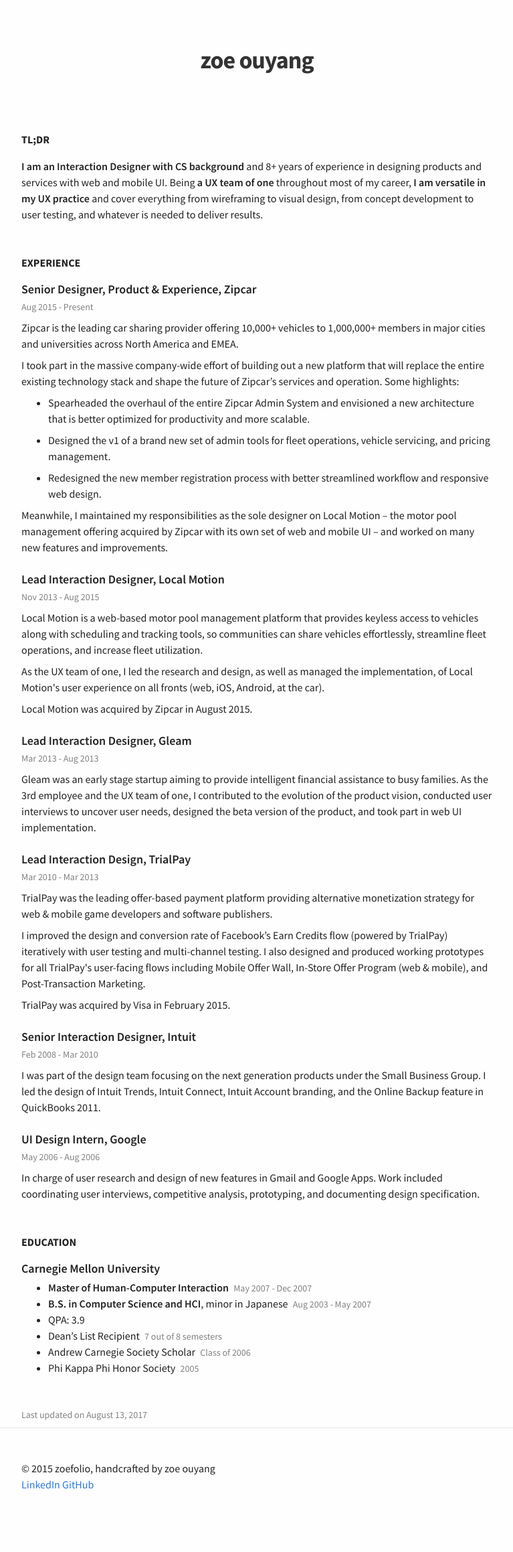
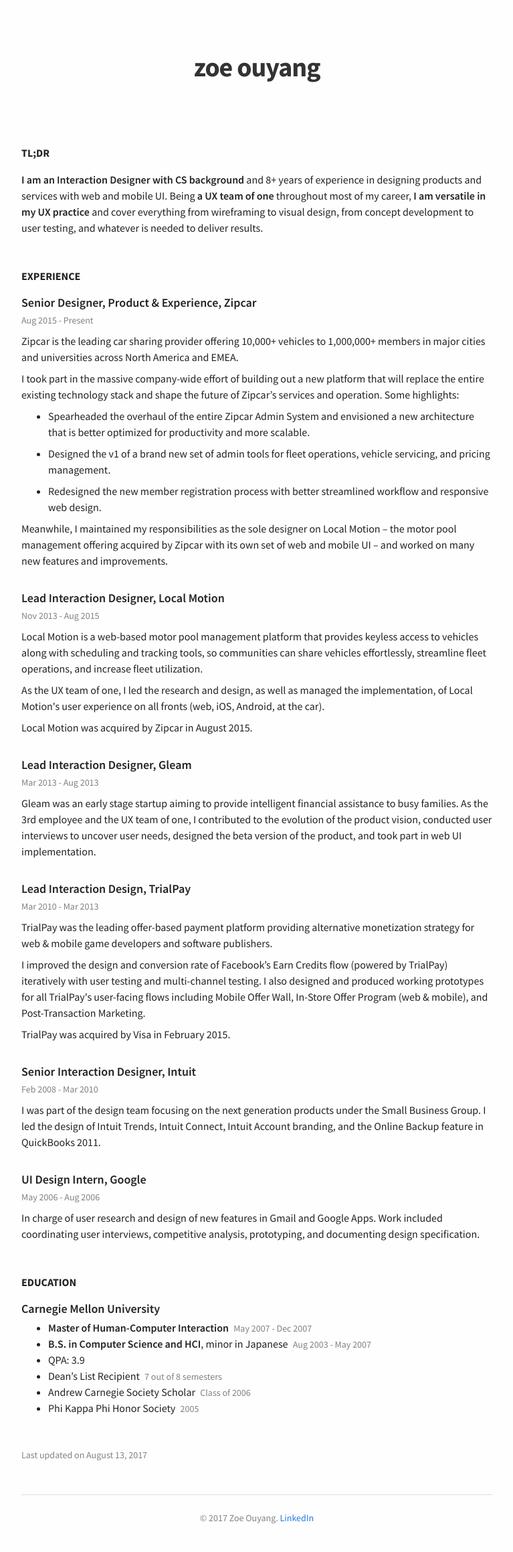
Before and after one commit to orzoe/zoefolio, a Jekyll site: the page built from index.html, in a window 1280 px wide. Shown: the whole page at 67% size, without its empty margins (256-1023 px from the left). Built offline with Jekyll 4.4.1, drawn with Linux system fonts in a browser that asks for light colours; before the commit the page ends 2276 px from its top, so only the background shows below that.

Commit message:
footer and header style tweaks

```diff
--- a/_includes/footer.html
+++ b/_includes/footer.html
@@ -1,7 +1,8 @@
 <footer class="site-footer">
   <div class="container">
-    &copy; 2015 zoefolio, handcrafted by zoe ouyang<br>
-    <a href="https://www.linkedin.com/in/orzoe" target="_blank" title="LinkedIn">LinkedIn</a>
-    <a href="https://github.com/orzoe/zoefolio" target="_blank" title="GitHub">GitHub</a>
+  	<div class="footer-content">
+    	&copy; 2017 Zoe Ouyang.
+    	<a href="https://www.linkedin.com/in/orzoe" target="_blank" title="LinkedIn">LinkedIn</a>
+    </div>
   </div>
 </footer>
--- a/_sass/_layout.scss
+++ b/_sass/_layout.scss
@@ -5,12 +5,12 @@
 }
 
 .site-title {
-    font-size: 36px;
+    font-size: 40px;
     line-height: 1;
     font-weight: 700;
     letter-spacing: -1px;
     text-align: center;
-    margin-top: 72px;
+    margin-top: 80px;
     margin-bottom: 24px;
 }
 .site-title a {
@@ -19,7 +19,7 @@
 
 .site-nav {
     text-align: center;
-    margin-bottom: 72px;
+    margin-bottom: 80px;
 }
 .site-nav a {
     margin: 0 20px;
@@ -34,68 +34,17 @@
  * Site footer
  */
 .site-footer {
-    border-top: 1px solid $grey-color-light;
-    padding: $spacing-unit 0;
+    margin-top: 40px;
+    padding-bottom: 40px;
+
 }
 
-.footer-heading {
-    font-size: 18px;
-    margin-bottom: $spacing-unit / 2;
-}
-
-.contact-list,
-.social-media-list {
-    list-style: none;
-    margin-left: 0;
-}
-
-.footer-col-wrapper {
-    font-size: 15px;
-    color: $grey-color;
-    margin-left: -$spacing-unit / 2;
-    @extend %clearfix;
-}
-
-.footer-col {
-    float: left;
-    margin-bottom: $spacing-unit / 2;
-    padding-left: $spacing-unit / 2;
-}
-
-.footer-col-1 {
-    width: -webkit-calc(35% - (#{$spacing-unit} / 2));
-    width:         calc(35% - (#{$spacing-unit} / 2));
-}
-
-.footer-col-2 {
-    width: -webkit-calc(20% - (#{$spacing-unit} / 2));
-    width:         calc(20% - (#{$spacing-unit} / 2));
-}
-
-.footer-col-3 {
-    width: -webkit-calc(45% - (#{$spacing-unit} / 2));
-    width:         calc(45% - (#{$spacing-unit} / 2));
-}
-
-@include media-query($on-laptop) {
-    .footer-col-1,
-    .footer-col-2 {
-        width: -webkit-calc(50% - (#{$spacing-unit} / 2));
-        width:         calc(50% - (#{$spacing-unit} / 2));
-    }
-
-    .footer-col-3 {
-        width: -webkit-calc(100% - (#{$spacing-unit} / 2));
-        width:         calc(100% - (#{$spacing-unit} / 2));
-    }
-}
-
-@include media-query($on-palm) {
-    .footer-col {
-        float: none;
-        width: -webkit-calc(100% - (#{$spacing-unit} / 2));
-        width:         calc(100% - (#{$spacing-unit} / 2));
-    }
+.footer-content {
+    border-top: 1px solid #ddd;
+    padding-top: 24px;
+    text-align: center;
+    font-size: 14px;
+    color: $muted-text-color;
 }
 
 
--- a/_sass/_resume.scss
+++ b/_sass/_resume.scss
@@ -8,6 +8,10 @@
 	text-transform: uppercase;
 	font-weight: 700;
 	margin: 16px auto;
+}
+
+.resume .entry {
+	margin-bottom: 32px;
 }
 
 .resume h3 {
@@ -26,8 +30,8 @@
 	padding-left: 4px;
 }
 
-.resume .entry {
-	margin-bottom: 24px;
+.resume p {
+	margin-bottom: 8px;
 }
 
 .resume .list-paragraph {
@@ -40,9 +44,3 @@
 .resume strong {
 	font-weight: 600;
 }
-
-
-
-.resume p {
-	margin-bottom: 8px;
-}
```
